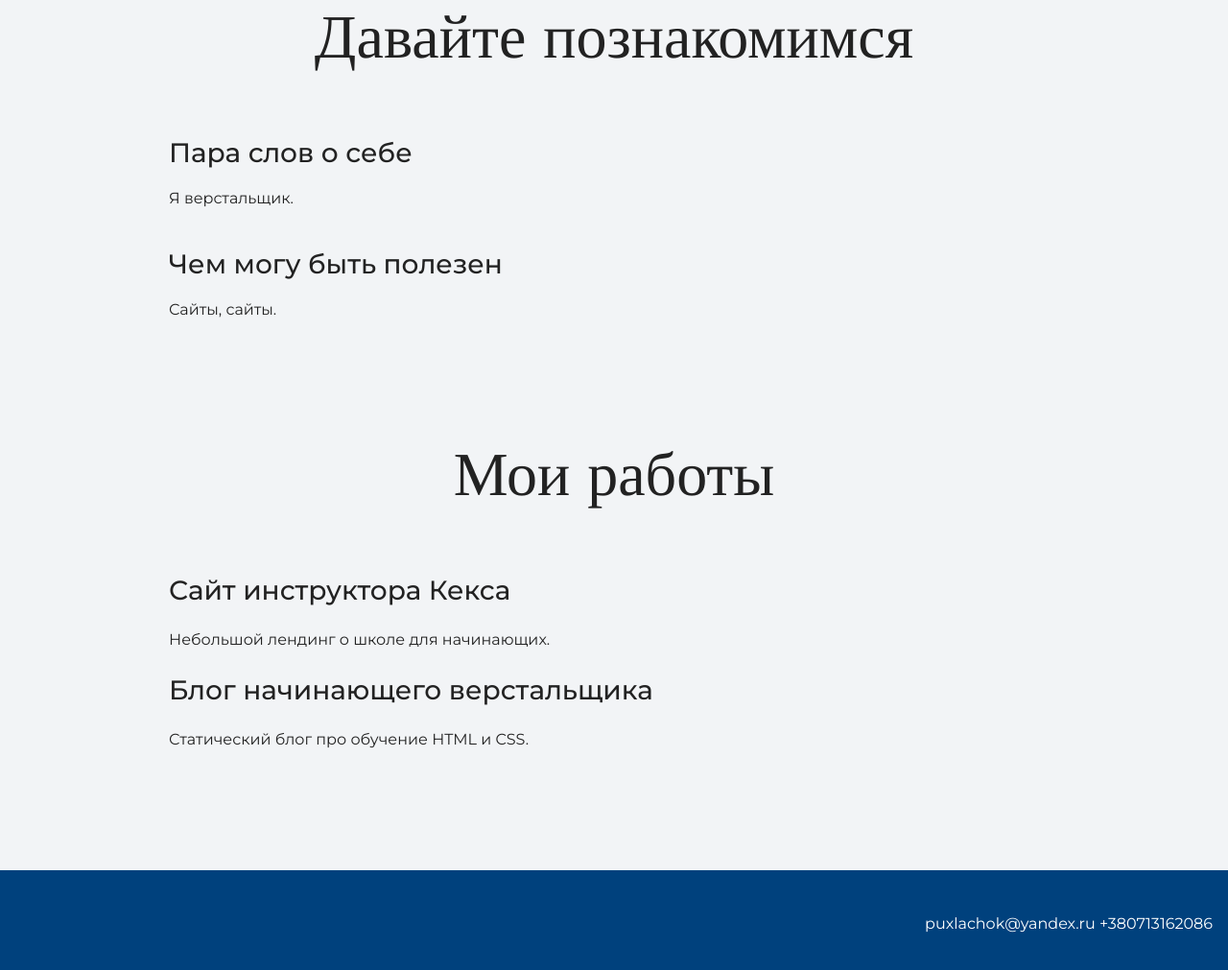
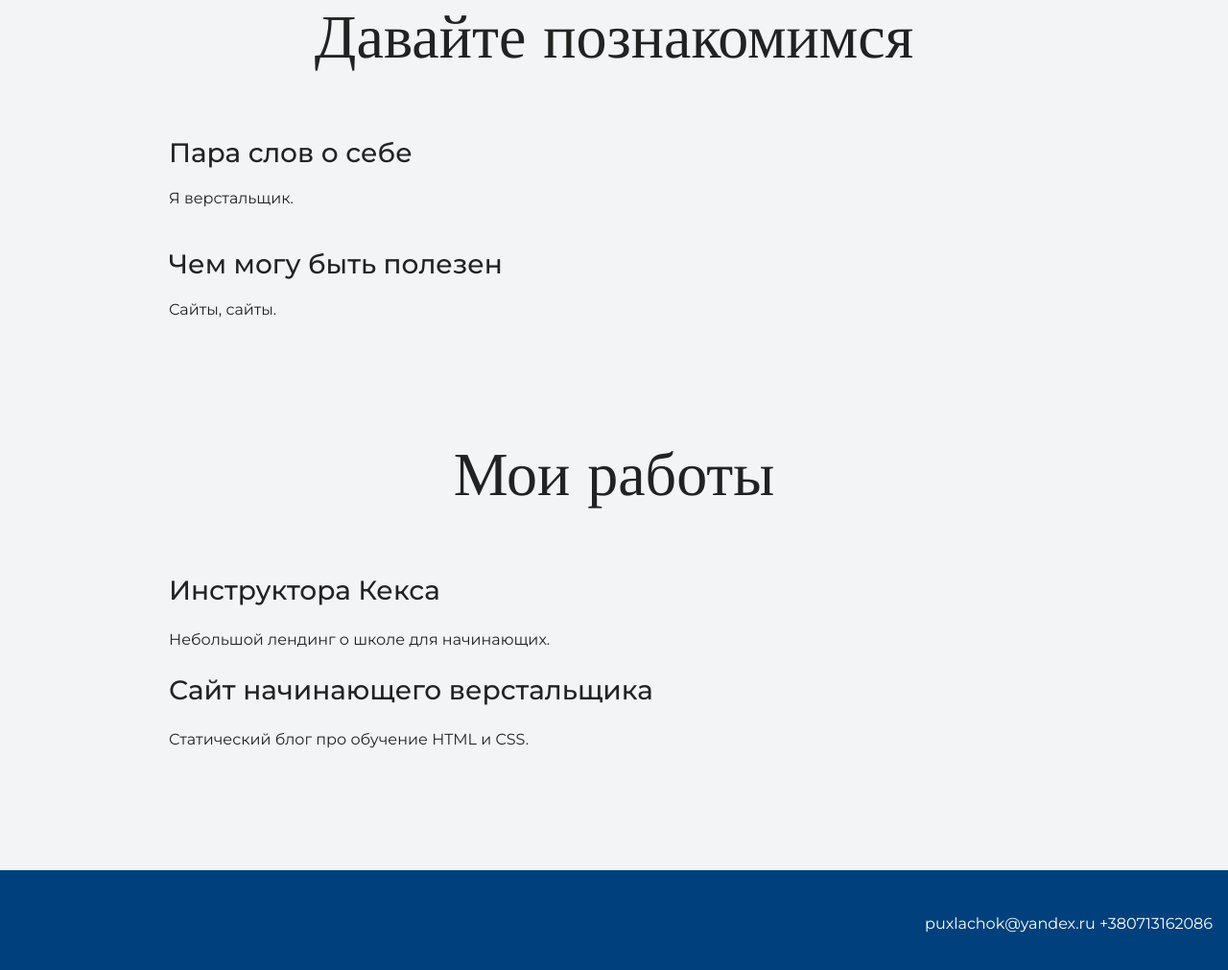
Before and after one commit to fagase/my-site, a plain HTML site: page index.html in a window 1280 px wide. Shown: the part 1033-2044 px from the top of the page at 96% size. Drawn offline with nearby package versions, Linux system fonts and the light colour scheme.

Commit message:
Исправлены названия моих работ.

```diff
--- a/index.html
+++ b/index.html
@@ -33,10 +33,10 @@
       <div class="container">
       <h2 class="subheading">Мои работы</h2>
 
-      <h3>Сайт инструктора Кекса</h3>
+      <h3>Инструктора Кекса</h3>
       <p>Небольшой лендинг о школе для начинающих.</p>
 
-      <h3>Блог начинающего верстальщика</h3>
+      <h3>Сайт начинающего верстальщика</h3>
       <p>Статический блог про обучение HTML и CSS.</p>
     </div>
     </section>
```
